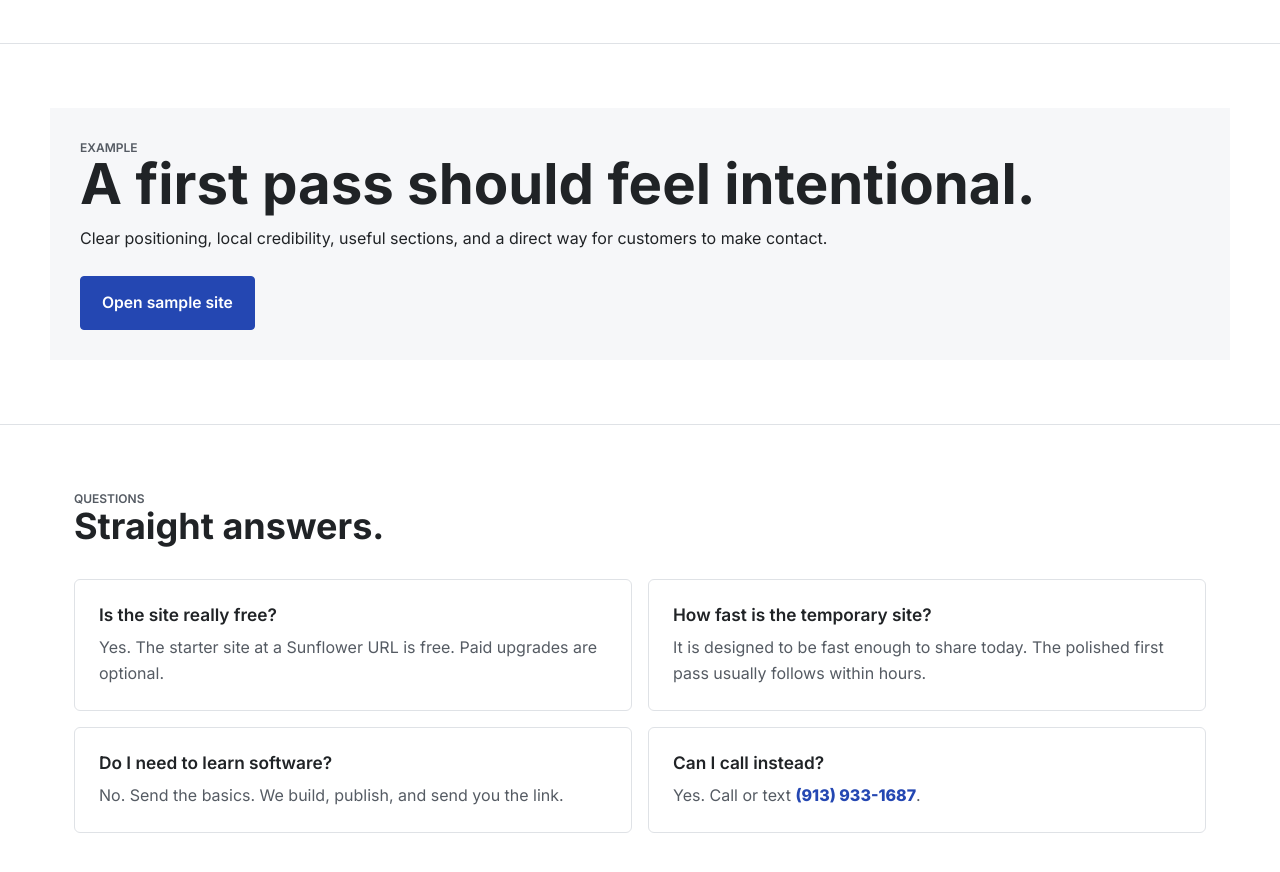
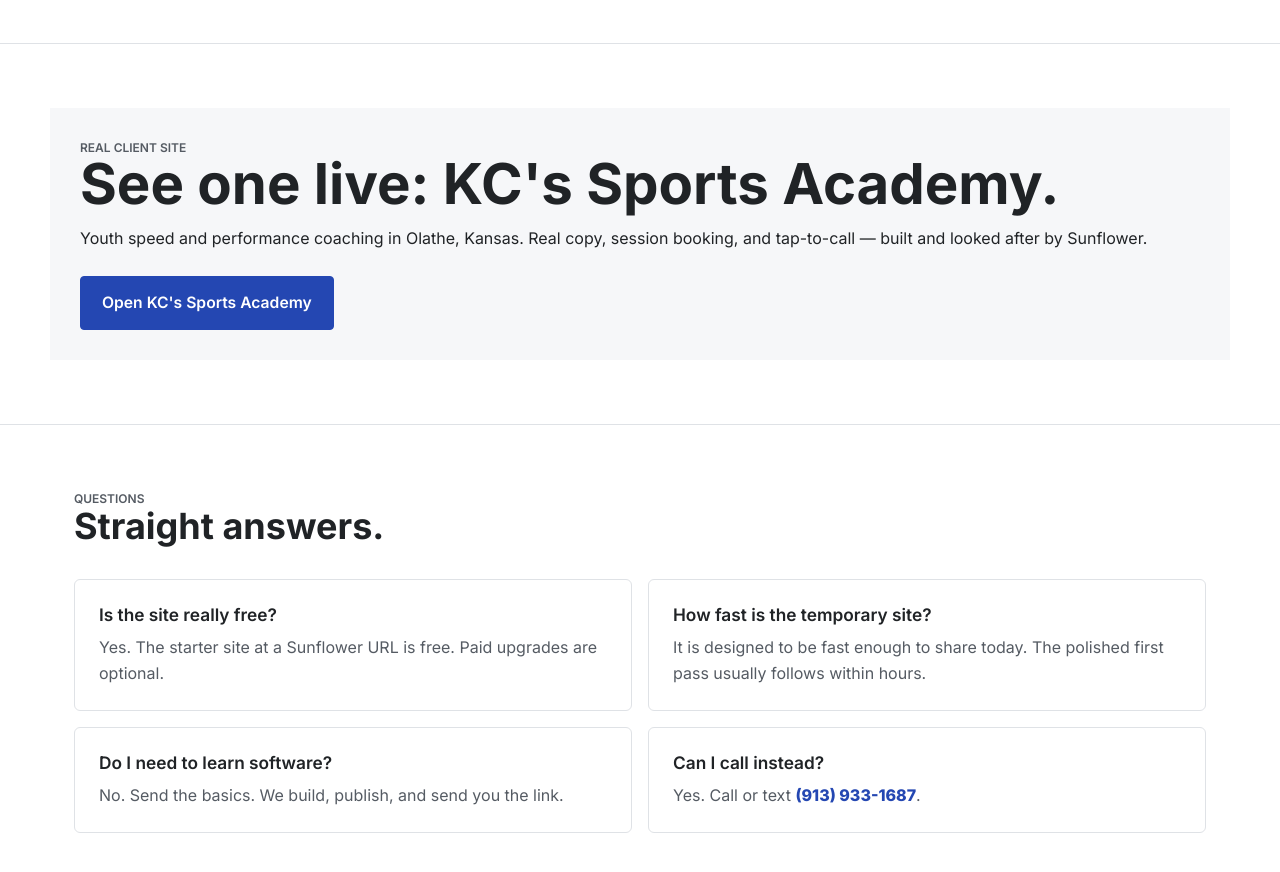
Before and after one commit to LIMENHelix/killswitch, a website: page index.html in a window 1280 px wide. Shown: the part 4340-5212 px from the top of the page. Drawn offline with Linux system fonts and the light colour scheme; files whose address does not match are found by name.

Commit message:
Homepage example is a real client site: KC's Sports Academy
Replaces the /demos/auto-tech-shawnee sample link with the live client
build (kcs-sports-academy.vercel.app) so the proof is a real business.

```diff
--- a/index.html
+++ b/index.html
@@ -203,7 +203,7 @@ footer{background:#102b1d;color:#d3e0d6;padding:38px 0}
   <section class="section"><div class="wrap"><div class="section-head"><div class="eyebrow">Process</div><h2 class="serif">Small ask. Fast publish. Better first impression.</h2><p>No platform to learn, no template picker, no meeting required to begin.</p></div><div class="steps"><div class="step"><div class="num">1</div><h3>You send the basics.</h3><p>Name, phone, service area, and anything useful you already have.</p></div><div class="step"><div class="num">2</div><h3>We publish a temporary page.</h3><p>A shareable link can go live while the finished version is being shaped.</p></div><div class="step"><div class="num">3</div><h3>We render the first pass.</h3><p>Copy, services, proof, local structure, and mobile conversion flow.</p></div><div class="step"><div class="num">4</div><h3>You keep the link.</h3><p>Stay free, or upgrade when you want a custom domain and growth tools.</p></div></div></div></section>
   <section class="section"><div class="wrap"><div class="section-head"><div class="eyebrow">Sales foundation</div><h2 class="serif">Built to make the phone ring.</h2></div><div class="offers"><div class="offer"><svg viewBox="0 0 24 24" fill="none" stroke="currentColor" stroke-width="2"><path d="M4 19V5"/><path d="M4 5h16v10H4"/><path d="M8 9h8"/><path d="M8 13h5"/></svg><h3>Local search basics</h3><p>Service language, city context, metadata, and a structure that looks legitimate to customers.</p></div><div class="offer"><svg viewBox="0 0 24 24" fill="none" stroke="currentColor" stroke-width="2"><path d="M22 16.92v3a2 2 0 0 1-2.18 2A19.8 19.8 0 0 1 3.1 5.18 2 2 0 0 1 5.11 3h3a2 2 0 0 1 2 1.72c.12.9.32 1.77.59 2.61a2 2 0 0 1-.45 2.11L9 10.7a16 16 0 0 0 4.3 4.3l1.26-1.25a2 2 0 0 1 2.11-.45c.84.27 1.71.47 2.61.59A2 2 0 0 1 22 16.92z"/></svg><h3>Conversion paths</h3><p>Tap-to-call, forms, booking links, and direct next steps for customers who are ready.</p></div><div class="offer"><svg viewBox="0 0 24 24" fill="none" stroke="currentColor" stroke-width="2"><path d="M12 3l2.5 5.1 5.6.8-4 3.9.9 5.5-5-2.6-5 2.6.9-5.5-4-3.9 5.6-.8L12 3z"/></svg><h3>Trust signals</h3><p>Reviews, photos, guarantees, licensed language, and details that reduce hesitation.</p></div></div></div></section>
   <section class="section"><div class="wrap pricing"><div class="price featured"><div class="eyebrow">Free starting point</div><h2 class="serif" style="font-size:clamp(2.35rem,5vw,4.1rem);margin:8px 0 14px">Useful now, not someday.</h2><div class="price-big">$0 <small>to start</small></div><ul class="clean"><li>Temporary Sunflower URL</li><li>Mobile-ready first impression</li><li>Contact details and calls to action</li><li>Polished first pass usually within hours</li></ul></div><div class="price"><div class="eyebrow">Optional upgrades</div><h3>Add what the business needs next.</h3><ul class="clean"><li>Custom domain connection</li><li>Google Business Profile and local SEO setup</li><li>Booking, payments, review flow, and ongoing edits</li><li>Deeper custom build when the business is ready</li></ul><p style="margin-top:20px"><a class="btn btn-primary" href="/pricing">See pricing</a></p></div></div></section>
-  <section class="section"><div class="wrap example"><div><div class="eyebrow">Example</div><h2 class="serif">A first pass should feel intentional.</h2><p style="margin:14px 0 24px">Clear positioning, local credibility, useful sections, and a direct way for customers to make contact.</p><a class="btn btn-primary" href="/demos/auto-tech-shawnee">Open sample site</a></div><div class="example-panel" aria-hidden="true"><div class="example-line"></div><div class="example-line"></div><div class="example-line"></div><div class="example-line"></div><div style="display:grid;grid-template-columns:1fr 1fr;gap:10px;margin-top:20px"><div style="height:86px;background:#e9efe5;border-radius:6px"></div><div style="height:86px;background:#f1dfaa;border-radius:6px"></div></div></div></div></section>
+  <section class="section"><div class="wrap example"><div><div class="eyebrow">Real client site</div><h2 class="serif">See one live: KC's Sports Academy.</h2><p style="margin:14px 0 24px">Youth speed and performance coaching in Olathe, Kansas. Real copy, session booking, and tap-to-call — built and looked after by Sunflower.</p><a class="btn btn-primary" href="https://kcs-sports-academy.vercel.app" target="_blank" rel="noopener">Open KC's Sports Academy</a></div><div class="example-panel" aria-hidden="true"><div class="example-line"></div><div class="example-line"></div><div class="example-line"></div><div class="example-line"></div><div style="display:grid;grid-template-columns:1fr 1fr;gap:10px;margin-top:20px"><div style="height:86px;background:#e9efe5;border-radius:6px"></div><div style="height:86px;background:#f1dfaa;border-radius:6px"></div></div></div></div></section>
   <section class="section"><div class="wrap"><div class="section-head"><div class="eyebrow">Questions</div><h2 class="serif">Straight answers.</h2></div><div class="faq"><div class="faq-item"><h3>Is the site really free?</h3><p>Yes. The starter site at a Sunflower URL is free. Paid upgrades are optional.</p></div><div class="faq-item"><h3>How fast is the temporary site?</h3><p>It is designed to be fast enough to share today. The polished first pass usually follows within hours.</p></div><div class="faq-item"><h3>Do I need to learn software?</h3><p>No. Send the basics. We build, publish, and send you the link.</p></div><div class="faq-item"><h3>Can I call instead?</h3><p>Yes. Call or text <a href="tel:+19139331687" style="color:var(--green);font-weight:800">(913) 933-1687</a>.</p></div></div></div></section>
   <section class="section final"><div class="wrap"><h2 class="serif">Send the name. We will make the page.</h2><p>Start with the free link, then grow into the domain, Google setup, booking, payments, and edits when they matter.</p><a class="btn btn-gold" href="#start">Start free</a></div></section>
 </main>
```
